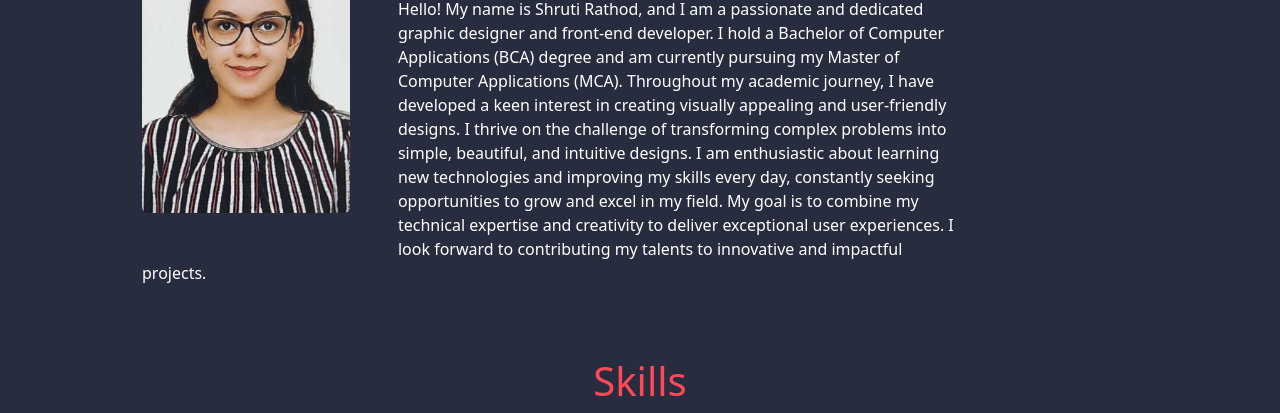
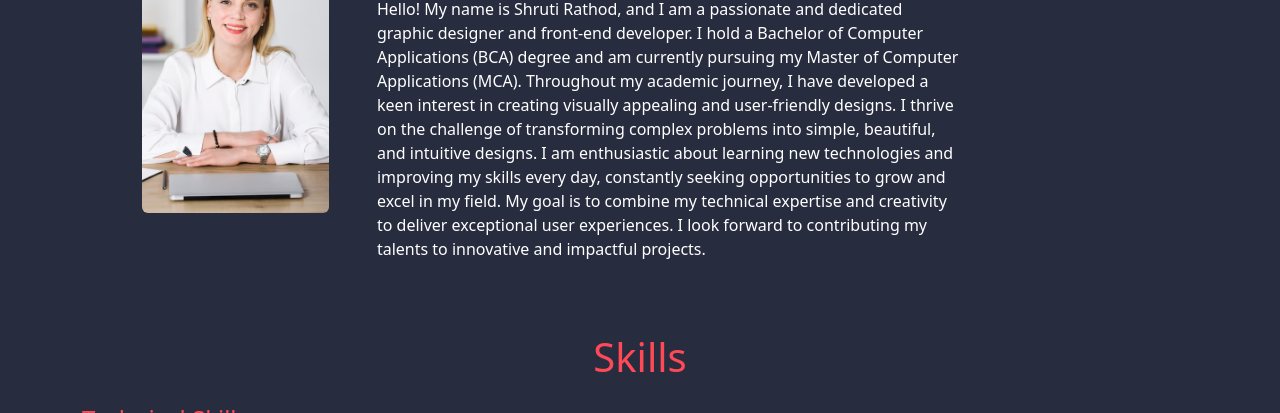
Before and after one commit to ShrutiRathod13/Portfolio, a plain HTML site: page index.html in a window 1280 px wide. Shown: the part 706-1119 px from the top of the page. Drawn offline with nearby package versions, Linux system fonts and the light colour scheme.

Commit message:
Updated content

```diff
--- a/index.html
+++ b/index.html
@@ -159,7 +159,7 @@
         <div class="container mt-5" id="aboutme">
             <div class="row">
                 <div class="col pt-4 pt-lg-0 content-center">
-                    <img src="images/Shruti Rathod.jpg" alt="Your Photo" class="img-fluid rounded float-start m-5">
+                    <img src="images/profilepic.avif" alt="Your Photo" class="img-fluid rounded float-start m-5">
 
                     <div class="col-md-9 m-5">
                         <h1 class="mb-3">About Me</h1>
```
Also changed, not shown: images/profilepic.avif (added).
